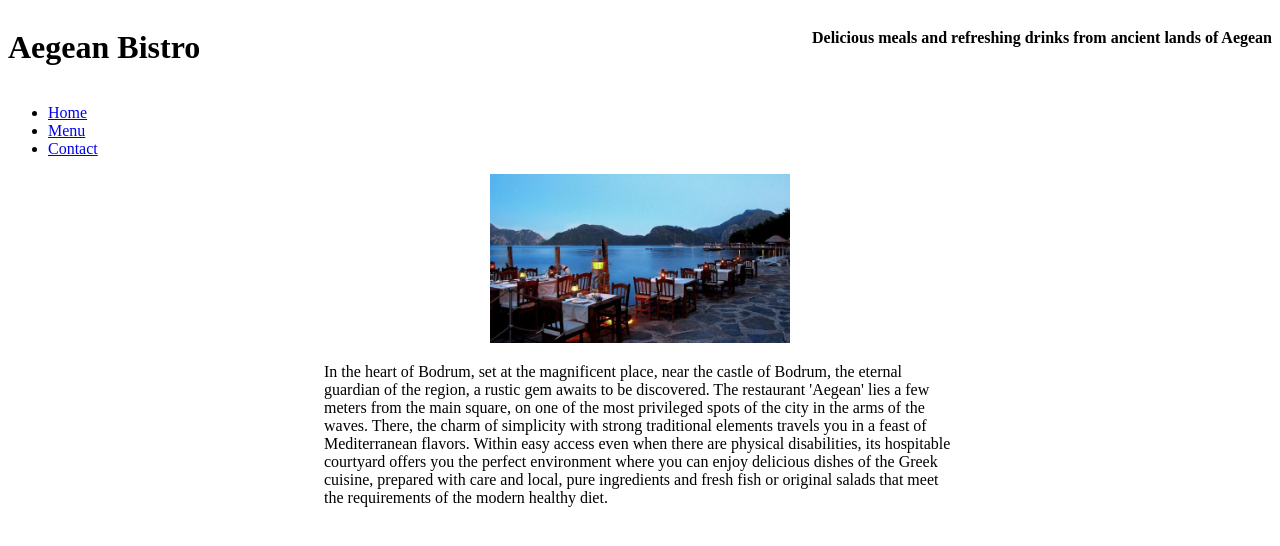
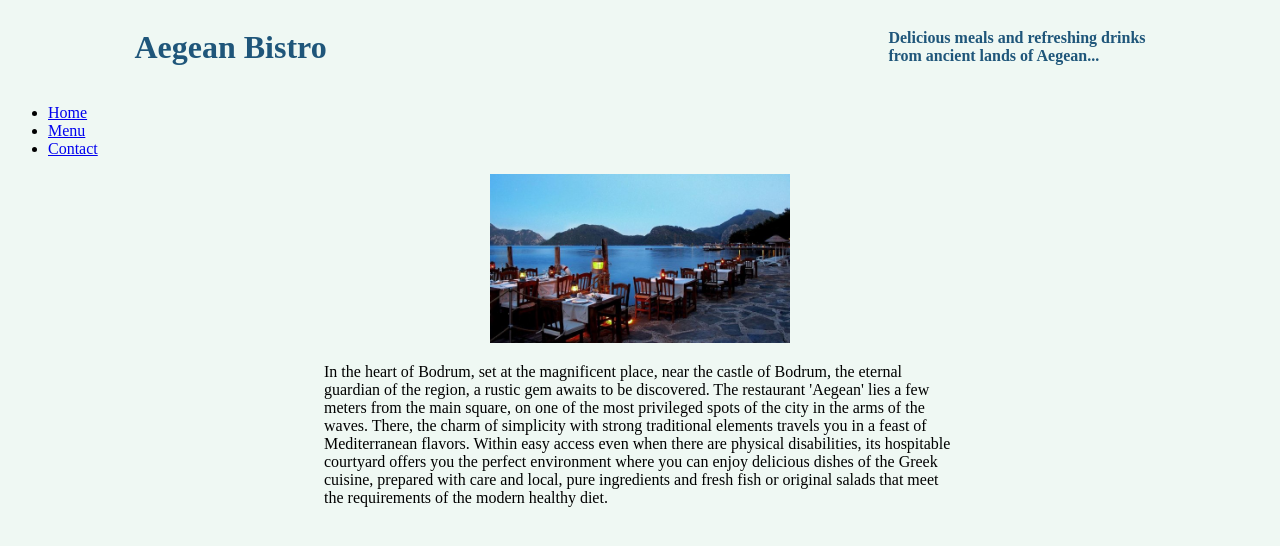
Before and after one commit to kodluyoruz-deneme/restaurant-page, a website built with webpack: page dist/index.html in a window 1280 px wide. Built offline with nearby package versions, Linux system fonts and the light colour scheme.

Commit message:
Style header.

```diff
--- a/src/header.js
+++ b/src/header.js
@@ -13,8 +13,8 @@ function loadHeader() {
 
   //Add content to the elements
   h1Header.textContent = "Aegean Bistro";
-  h4Header.textContent =
-    "Delicious meals and refreshing drinks from ancient lands of Aegean";
+  h4Header.innerHTML =
+    "Delicious meals and refreshing drinks <br>from ancient lands of Aegean...";
   //Add header sub childs to the header element
   restaurantName.appendChild(h1Header);
   slogan.appendChild(h4Header);
--- a/src/style.css
+++ b/src/style.css
@@ -1,3 +1,7 @@
+* {
+  background-color: #eff8f3;
+}
+
 #content {
   display: flex;
   flex-direction: column;
@@ -7,6 +11,13 @@ header {
   display: flex;
   flex-direction: row;
   justify-content: space-between;
+  color: #1f567a;
+  width: 80%;
+  margin: 0 auto;
+}
+
+header h4 {
+  text-align: justify;
 }
 
 main {
```
Also changed, not shown: dist/main.js.
